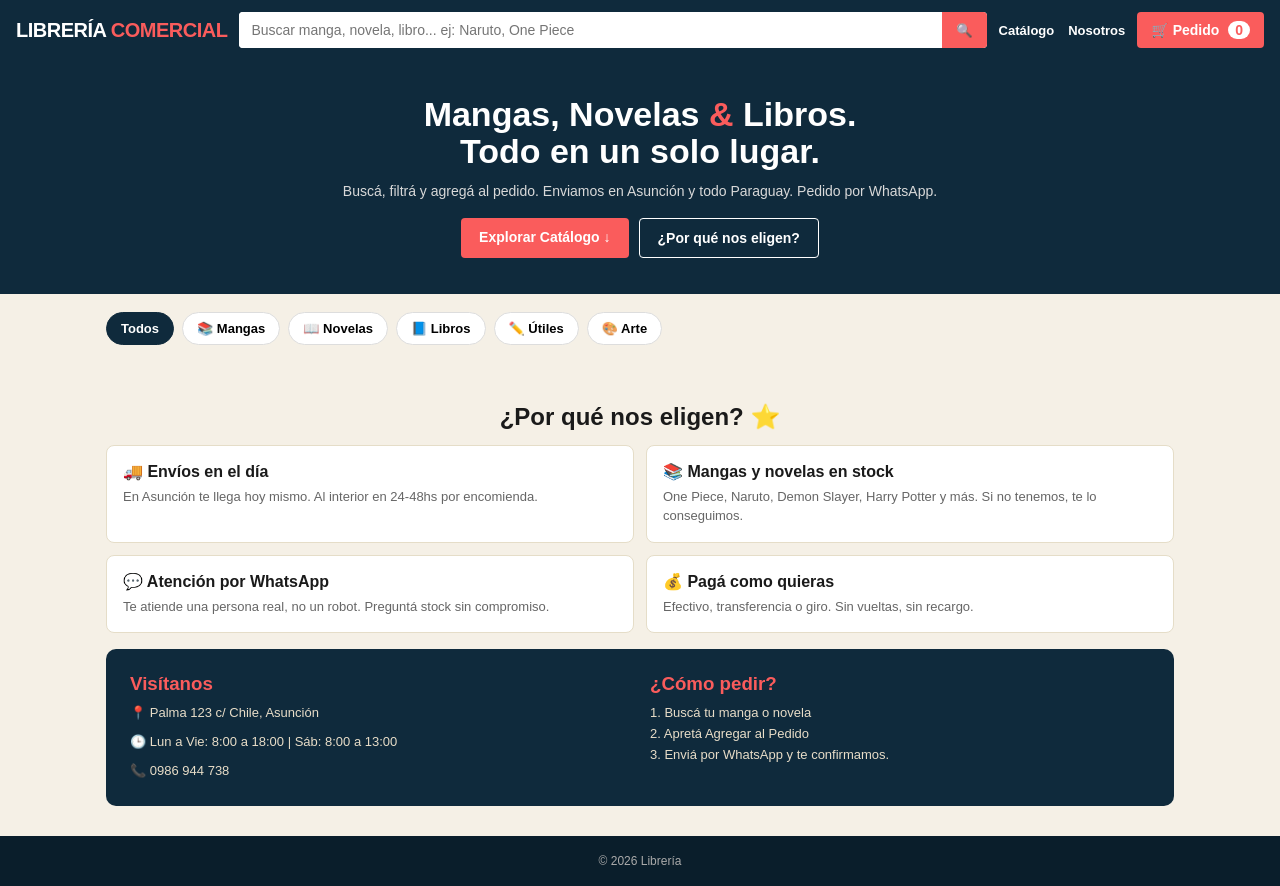
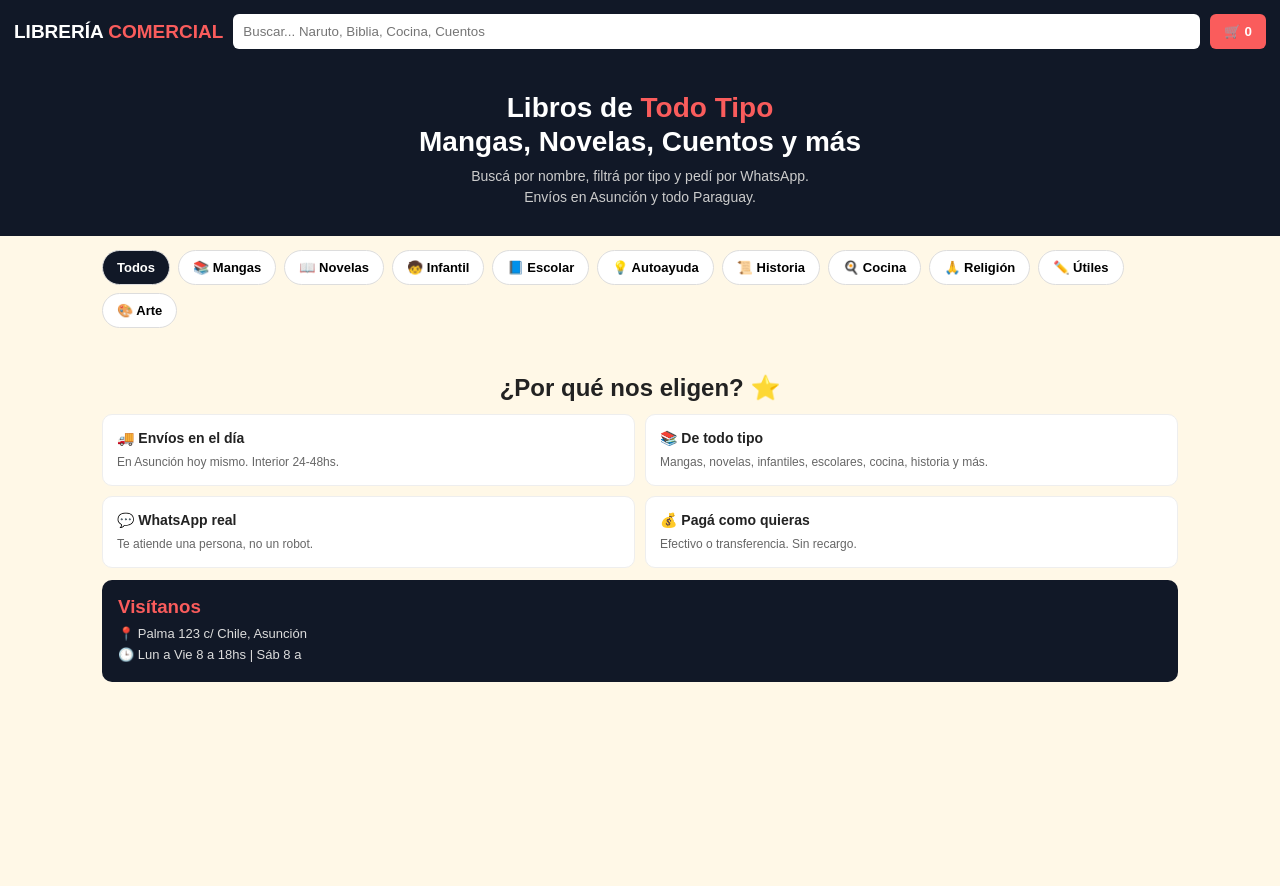
Before and after one commit to gjara1492-ai/Librer-a-comercial-, a plain HTML site: page index.html in a window 1280 px wide. After the commit the page ends 800 px from the top, so only its background shows below. Drawn offline with Linux system fonts and the light colour scheme.

Commit message:
Update index.html

```diff
--- a/index.html
+++ b/index.html
@@ -1,117 +1,80 @@
 <!DOCTYPE html>
-<html lang="es">
+<html lang="es" translate="no" class="notranslate">
 <head>
 <meta charset="UTF-8">
 <meta name="viewport" content="width=device-width, initial-scale=1.0">
-<meta name="color-scheme" content="light">
-<title>Librería Comercial | Mangas, Novelas y Libros</title>
+<meta name="google" content="notranslate">
+<title>Libreria Comercial - Libros de Todo Tipo</title>
 <style>
 *{margin:0;padding:0;box-sizing:border-box}
-body{font-family:Arial,Helvetica,sans-serif;background:#F5F0E6 !important;color:#1A1A1A !important}
-.topbar{background:#0F2A3C !important;color:white;padding:12px 16px;display:flex;align-items:center;gap:12px;position:sticky;top:0;z-index:20;flex-wrap:wrap}
-.logo{font-size:20px;font-weight:900;letter-spacing:-.5px}
-.logo span{color:#FA5C5C !important}
-.search{flex:1;min-width:180px;display:flex;background:white;border-radius:4px;overflow:hidden}
-.search input{flex:1;border:none;padding:10px 12px;outline:none;font-size:14px}
-.search button{background:#FA5C5C !important;color:white;border:none;padding:0 14px;font-weight:bold;cursor:pointer}
-.navlinks{display:flex;gap:14px;font-size:13px;font-weight:bold}
-.navlinks a{color:white !important;text-decoration:none}
-.cart-btn{background:#FA5C5C !important;color:white !important;border:none;padding:10px 14px;border-radius:4px;font-weight:bold;cursor:pointer;font-size:14px}
-.cart-count{background:white;color:#FA5C5C;border-radius:10px;padding:1px 7px;margin-left:5px}
-.hero{background:#0F2A3C !important;color:white !important;padding:36px 16px;text-align:center}
-.hero h1{font-size:34px;line-height:1.1}
-.hero h1 i{color:#FA5C5C;font-style:normal}
-.hero p{margin:10px auto 0;max-width:600px;color:#D9D9D9;font-size:14px;line-height:1.5}
-.hero-btns{margin-top:16px;display:flex;gap:10px;justify-content:center;flex-wrap:wrap}
-.hero-btns a{background:#FA5C5C !important;color:white !important;padding:11px 18px;border-radius:4px;text-decoration:none;font-weight:bold;font-size:14px}
-.hero-btns a.out{background:transparent !important;border:1px solid white}
-.filters{max-width:1100px;margin:18px auto 0;padding:0 16px;display:flex;gap:8px;flex-wrap:wrap;align-items:center}
-.filters button{border:1px solid #DDD;background:white;padding:8px 14px;border-radius:20px;cursor:pointer;font-weight:bold;font-size:13px}
-.filters button.active{background:#0F2A3C !important;color:white !important;border-color:#0F2A3C}
-.result{max-width:1100px;margin:10px auto 0;padding:0 16px;font-size:13px;color:#666}
-.grid{max-width:1100px;margin:14px auto;padding:0 16px 30px;display:grid;grid-template-columns:repeat(auto-fill,minmax(210px,1fr));gap:16px}
-.card{background:white !important;border:1px solid #E5DDC8;border-radius:6px;overflow:hidden;display:flex;flex-direction:column}
-.card img{width:100%;height:200px;object-fit:cover;display:block;background:#eee}
-.card-body{padding:13px;display:flex;flex-direction:column;flex:1}
-.tag{font-size:10px;font-weight:900;letter-spacing:1px;color:#FA5C5C}
-.card h3{font-size:16px;margin:6px 0;line-height:1.3}
-.card p{font-size:12px;color:#666;line-height:1.5;flex:1}
-.stars{font-size:12px;margin:8px 0;color:#FFB800}
-.price{font-weight:900;font-size:17px;margin:6px 0}
-.price s{color:#999;font-weight:normal;font-size:13px;margin-left:5px}
-.add{width:100%;background:#0F2A3C !important;color:white !important;border:none;padding:11px;border-radius:4px;font-weight:bold;cursor:pointer;margin-top:8px}
-.add:hover{background:#FA5C5C !important}
-.detail{font-size:12px;color:#888;margin-top:6px;text-align:center}
-.info{max-width:1100px;margin:0 auto 30px;padding:0 16px}
-.why-grid{display:grid;grid-template-columns:1fr 1fr;gap:12px;margin-bottom:16px}
-.why-card{background:white;padding:16px;border-radius:8px;border:1px solid #E5DDC8}
-.why-card p{font-size:13px;color:#666;margin-top:6px;line-height:1.5}
-.info-box{background:#0F2A3C !important;color:white;border-radius:10px;padding:24px;display:grid;grid-template-columns:1fr 1fr;gap:20px}
-.info-box h3{color:#FA5C5C}
-.info-box p,.info-box li{font-size:13px;line-height:1.6;color:#E8DDC8;list-style:none;margin-top:8px}
-footer{background:#0A1E2B !important;color:#AAA;text-align:center;padding:18px;font-size:12px}
-.overlay{position:fixed;inset:0;background:rgba(0,0,0,.5);display:none;z-index:30}
-.overlay.show{display:block}
-.drawer{position:fixed;top:0;right:0;width:100%;max-width:380px;height:100%;background:white !important;z-index:31;transform:translateX(100%);transition:.3s;display:flex;flex-direction:column}
-.drawer.open{transform:translateX(0)}
-.drawer-head{padding:16px;background:#0F2A3C;color:white;display:flex;justify-content:space-between;align-items:center}
-.drawer-head button{background:white;border:none;border-radius:50%;width:30px;height:30px;cursor:pointer;font-weight:bold}
-.drawer-body{flex:1;overflow:auto;padding:14px}
-.item{display:flex;gap:10px;border-bottom:1px solid #eee;padding:10px 0;align-items:center}
-.item img{width:58px;height:58px;object-fit:cover;border-radius:6px}
-.item-info{flex:1}
-.item-info b{font-size:13px}
-.item-info p{font-size:12px;color:#666}
-.qty{display:flex;align-items:center;gap:8px;margin-top:6px}
-.qty button{width:26px;height:26px;border:1px solid #ddd;background:#f5f5f5;border-radius:4px;cursor:pointer;font-weight:bold}
-.remove{color:#c00;background:none;border:none;cursor:pointer;font-size:12px}
-.drawer-foot{padding:14px;border-top:1px solid #eee}
-.total{font-weight:900;display:flex;justify-content:space-between;margin-bottom:10px;font-size:17px}
-.wa-btn{display:block;text-align:center;background:#25D366 !important;color:white !important;padding:13px;border-radius:8px;text-decoration:none;font-weight:bold}
-.clear-btn{width:100%;margin-top:8px;background:none;border:none;color:#888;cursor:pointer;padding:8px}
-.name-input{width:100%;padding:11px;border:1px solid #ddd;border-radius:6px;margin-bottom:8px;font-size:14px}
-.empty{text-align:center;color:#888;padding:30px 10px;line-height:1.6;font-size:14px}
-@media(max-width:700px){.navlinks{display:none}.info-box{grid-template-columns:1fr}.hero h1{font-size:26px}.why-grid{grid-template-columns:1fr}}
+body{font-family:Arial,sans-serif;background:#FFF8E7;color:#222}
+.top{background:#111827;color:#fff;padding:14px;display:flex;gap:10px;align-items:center;position:sticky;top:0;z-index:10;flex-wrap:wrap}
+.top b{font-size:19px}.top b span{color:#FA5C5C}
+.top input{flex:1;min-width:160px;padding:10px;border-radius:6px;border:none;outline:none}
+.top button{background:#FA5C5C;color:#fff;border:none;padding:10px 14px;border-radius:6px;font-weight:bold;cursor:pointer}
+.hero{background:#111827;color:#fff;text-align:center;padding:28px 14px}
+.hero h1{font-size:28px;line-height:1.2}.hero h1 span{color:#FA5C5C}
+.hero p{color:#ccc;margin-top:8px;font-size:14px;line-height:1.5}
+.filtros{max-width:1100px;margin:14px auto;padding:0 12px;display:flex;gap:8px;flex-wrap:wrap}
+.filtros button{padding:9px 14px;border-radius:20px;border:1px solid #ddd;background:#fff;font-weight:bold;cursor:pointer;font-size:13px}
+.filtros button.act{background:#111827;color:#fff}
+.info2{max-width:1100px;margin:0 auto;padding:0 12px;font-size:13px;color:#666}
+.grid{max-width:1100px;margin:12px auto;padding:0 12px 20px;display:grid;grid-template-columns:repeat(2,1fr);gap:12px}
+@media(min-width:700px){.grid{grid-template-columns:repeat(3,1fr)}}
+@media(min-width:1000px){.grid{grid-template-columns:repeat(4,1fr)}}
+.card{background:#fff;border:1px solid #eee;border-radius:10px;overflow:hidden;display:flex;flex-direction:column}
+.tapa{height:170px;display:flex;flex-direction:column;align-items:center;justify-content:center;text-align:center;padding:14px;color:#fff;font-weight:900;font-size:19px;line-height:1.2}
+.tapa small{display:block;font-size:11px;opacity:.9;margin-top:6px;font-weight:normal}
+.cuerpo{padding:12px;display:flex;flex-direction:column;flex:1}
+.etq{font-size:11px;font-weight:900;color:#FA5C5C}
+.cuerpo h3{font-size:14px;margin:5px 0;line-height:1.3}
+.cuerpo p{font-size:12px;color:#666;line-height:1.4;flex:1}
+.precio{font-weight:900;font-size:16px;margin:8px 0}
+.agregar{background:#111827;color:#fff;border:none;padding:11px;border-radius:6px;font-weight:bold;cursor:pointer;width:100%}
+.agregar:active{background:#FA5C5C}
+.porque{max-width:1100px;margin:0 auto 20px;padding:0 12px}
+.porque h2{text-align:center;margin-bottom:12px}
+.cajas{display:grid;grid-template-columns:1fr 1fr;gap:10px}
+.caja{background:#fff;border:1px solid #eee;border-radius:10px;padding:14px}
+.caja b{font-size:14px}.caja p{font-size:12px;color:#666;margin-top:6px;line-height:1.5}
+.datos{background:#111827;color:#fff;border-radius:10px;padding:16px;margin-top:12px}
+.datos h3{color:#FA5C5C;margin-bottom:6px}.datos p{font-size:13px;color:#ddd;line-height:1.6}
+footer{text-align:center;padding:16px;color:#888;font-size:12px}
+.fondo{position:fixed;inset:0;background:rgba(0,0,0,.5);display:none;z-index:20}.fondo.ver{display:block}
+.carro{position:fixed;top:0;right:0;width:100%;max-width:370px;height:100%;background:#fff;z-index:21;transform:translateX(100%);transition:.3s;display:flex;flex-direction:column}
+.carro.abierto{transform:translateX(0)}
+.carro-head{background:#111827;color:#fff;padding:14px;display:flex;justify-content:space-between}
+.carro-head button{background:#fff;border:none;width:28px;height:28px;border-radius:50%;font-weight:bold;cursor:pointer}
+.carro-body{flex:1;overflow:auto;padding:12px}
+.it{display:flex;gap:10px;border-bottom:1px solid #eee;padding:10px 0;align-items:center}
+.mini{width:55px;height:55px;border-radius:6px;color:#fff;display:flex;align-items:center;justify-content:center;font-weight:900;font-size:10px;text-align:center;padding:4px;flex-shrink:0;line-height:1.2}
+.it b{font-size:13px}.it p{font-size:12px;color:#666}
+.menosmas{display:flex;gap:8px;align-items:center;margin-top:6px}
+.menosmas button{width:26px;height:26px;border:1px solid #ddd;background:#f5f5f5;border-radius:4px;font-weight:bold;cursor:pointer}
+.borrar{color:red;background:none;border:none;cursor:pointer;font-size:12px}
+.pie{padding:12px;border-top:1px solid #eee}
+.pie input{width:100%;padding:10px;border:1px solid #ddd;border-radius:6px;margin-bottom:8px}
+.total{display:flex;justify-content:space-between;font-weight:900;font-size:17px;margin-bottom:10px}
+.wa{display:block;text-align:center;background:#25D366;color:#fff;padding:13px;border-radius:8px;text-decoration:none;font-weight:bold}
+.vacio{text-align:center;color:#888;padding:30px;font-size:14px;line-height:1.6}
 </style>
 </head>
 <body>
-
-<div class="topbar">
-  <div class="logo">LIBRERÍA <span>COMERCIAL</span></div>
-  <div class="search"><input id="searchInput" placeholder="Buscar manga, novela, libro... ej: Naruto, One Piece"><button onclick="doSearch()">🔍</button></div>
-  <div class="navlinks"><a href="#catalogo">Catálogo</a><a href="#nosotros">Nosotros</a></div>
-  <button class="cart-btn" onclick="toggleCart(true)">🛒 Pedido <span class="cart-count" id="cartCount">0</span></button>
+<div class="top"><b>LIBRERÍA <span>COMERCIAL</span></b><input id="buscador" placeholder="Buscar... Naruto, Biblia, Cocina, Cuentos"><button onclick="abrirCarro(true)">🛒 <span id="contador">0</span></button></div>
+<div class="hero"><h1>Libros de <span>Todo Tipo</span><br>Mangas, Novelas, Cuentos y más</h1><p>Buscá por nombre, filtrá por tipo y pedí por WhatsApp.<br>Envíos en Asunción y todo Paraguay.</p></div>
+<div class="filtros">
+<button class="act" onclick="filtrar('Todos',this)">Todos</button>
+<button onclick="filtrar('Mangas',this)">📚 Mangas</button>
+<button onclick="filtrar('Novelas',this)">📖 Novelas</button>
+<button onclick="filtrar('Infantil',this)">🧒 Infantil</button>
+<button onclick="filtrar('Escolar',this)">📘 Escolar</button>
+<button onclick="filtrar('Autoayuda',this)">💡 Autoayuda</button>
+<button onclick="filtrar('Historia',this)">📜 Historia</button>
+<button onclick="filtrar('Cocina',this)">🍳 Cocina</button>
+<button onclick="filtrar('Religion',this)">🙏 Religión</button>
+<button onclick="filtrar('Utiles',this)">✏️ Útiles</button>
+<button onclick="filtrar('Arte',this)">🎨 Arte</button>
 </div>
-
-<div class="hero">
-  <h1>Mangas, Novelas <i>&</i> Libros.<br>Todo en un solo lugar.</h1>
-  <p>Buscá, filtrá y agregá al pedido. Enviamos en Asunción y todo Paraguay. Pedido por WhatsApp.</p>
-  <div class="hero-btns"><a href="#catalogo">Explorar Catálogo ↓</a><a href="#nosotros" class="out">¿Por qué nos eligen?</a></div>
-</div>
-
-<div class="filters" id="catalogo">
-  <button class="active" onclick="setFilter('Todos',this)">Todos</button>
-  <button onclick="setFilter('Mangas',this)">📚 Mangas</button>
-  <button onclick="setFilter('Novelas',this)">📖 Novelas</button>
-  <button onclick="setFilter('Libros',this)">📘 Libros</button>
-  <button onclick="setFilter('Utiles',this)">✏️ Útiles</button>
-  <button onclick="setFilter('Arte',this)">🎨 Arte</button>
-</div>
-<div class="result" id="resultText"></div>
-<div class="grid" id="products"></div>
-
-<div class="info" id="nosotros">
-  <h2 style="text-align:center;font-size:24px;margin-bottom:14px">¿Por qué nos eligen? ⭐</h2>
-  <div class="why-grid">
-    <div class="why-card"><b>🚚 Envíos en el día</b><p>En Asunción te llega hoy mismo. Al interior en 24-48hs por encomienda.</p></div>
-    <div class="why-card"><b>📚 Mangas y novelas en stock</b><p>One Piece, Naruto, Demon Slayer, Harry Potter y más. Si no tenemos, te lo conseguimos.</p></div>
-    <div class="why-card"><b>💬 Atención por WhatsApp</b><p>Te atiende una persona real, no un robot. Preguntá stock sin compromiso.</p></div>
-    <div class="why-card"><b>💰 Pagá como quieras</b><p>Efectivo, transferencia o giro. Sin vueltas, sin recargo.</p></div>
-  </div>
-  <div class="info-box">
-    <div><h3>Visítanos</h3><ul><li>📍 Palma 123 c/ Chile, Asunción</li><li>🕒 Lun a Vie: 8:00 a 18:00 | Sáb: 8:00 a 13:00</li><li>📞 0986 944 738</li></ul></div>
-    <div><h3>¿Cómo pedir?</h3><p>1. Buscá tu manga o novela<br>2. Apretá Agregar al Pedido<br>3. Enviá por WhatsApp y te confirmamos.</p></div>
-  </div>
-</div>
-
-<footer>© 2026 Librería
+<div class="info2" id="cuantos"></div>
+<div class="grid" id="lista"></div>
+<div class="porque"><h2>¿Por qué nos eligen? ⭐</h2><div class="cajas"><div class="caja"><b>🚚 Envíos en el día</b><p>En Asunción hoy mismo. Interior 24-48hs.</p></div><div class="caja"><b>📚 De todo tipo</b><p>Mangas, novelas, infantiles, escolares, cocina, historia y más.</p></div><div class="caja"><b>💬 WhatsApp real</b><p>Te atiende una persona, no un robot.</p></div><div class="caja"><b>💰 Pagá como quieras</b><p>Efectivo o transferencia. Sin recargo.</p></div></div><div class="datos"><h3>Visítanos</h3><p>📍 Palma 123 c/ Chile, Asunción<br>🕒 Lun a Vie 8 a 18hs | Sáb 8 a
```
